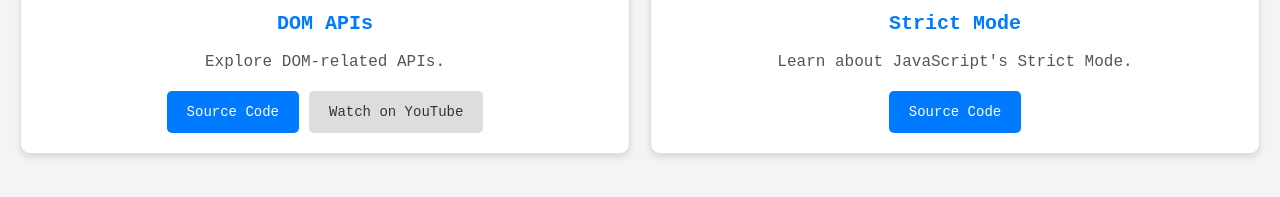
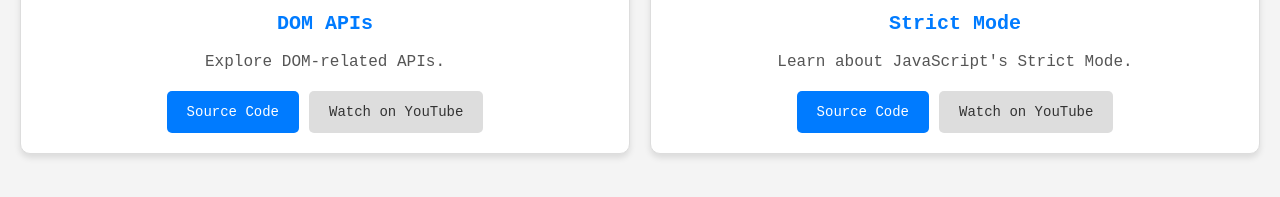
Before and after one commit to mihirzalavadiya/kodavidya-sourcecode, a plain HTML site: page index.html in a window 1280 px wide. Shown: the part 241-438 px from the top of the page. Drawn offline with Linux system fonts and the light colour scheme.

Commit message:
add youtube video link

```diff
--- a/index.html
+++ b/index.html
@@ -53,6 +53,12 @@
               target="_blank"
               >Source Code</a
             >
+            <a
+              href="https://youtu.be/X2CVk3k3hw8"
+              class="btn secondary"
+              target="_blank"
+              >Watch on YouTube</a
+            >
           </div>
         </div>
       </div>
```
